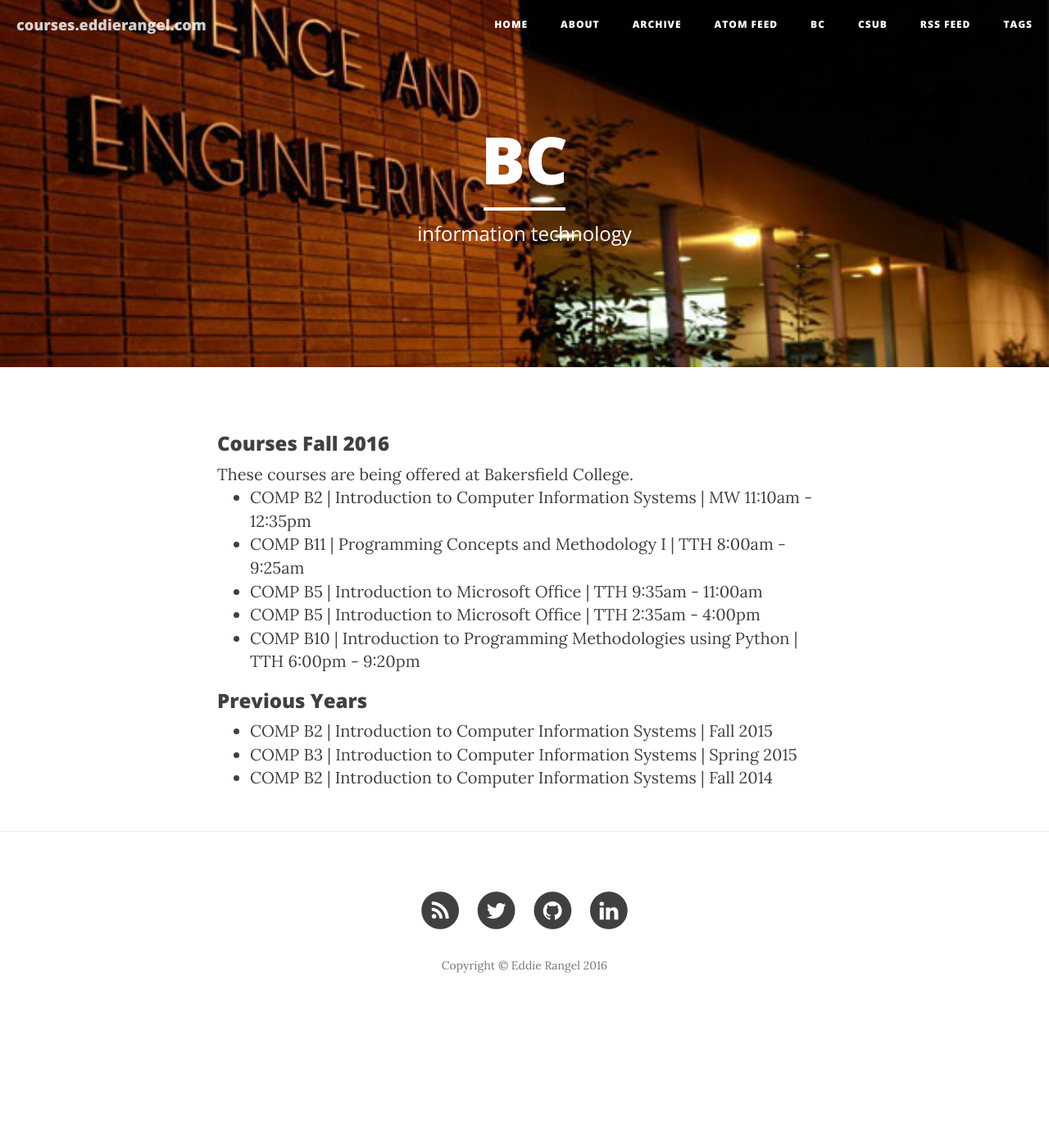
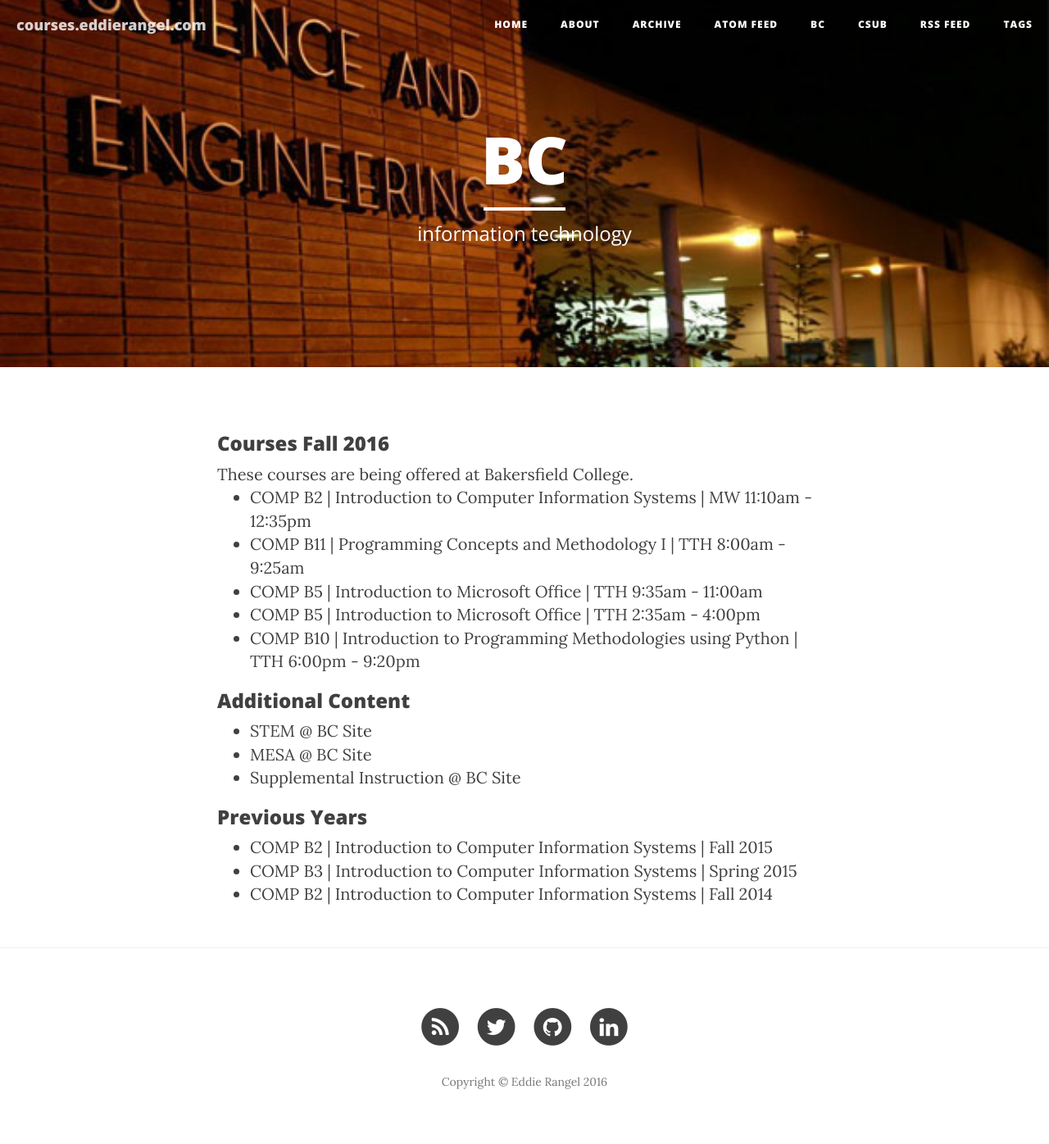
Before and after one commit to eddierangel/eddierangel.github.io, a Jekyll site: the page built from bc.html, in a window 1280 px wide. Shown: the whole page at 82% size. Built offline with Jekyll 4.4.1, drawn with Linux system fonts in a browser that asks for light colours; nearby versions of some CDN libraries; before the commit the page ends 1254 px from its top, so only the background shows below that.

Commit message:
Updating Links

```diff
--- a/bc.html
+++ b/bc.html
@@ -15,6 +15,12 @@ header-img: "img/ScienceBuilding_BC.jpg"
         <li>COMP B5 | Introduction to Microsoft Office | <a href="https://github.com/eddierangel/COMPB5">TTH 2:35am - 4:00pm</a></li>
         <li>COMP B10 | Introduction to Programming Methodologies using Python | <a href="https://github.com/eddierangel/COMPB10">TTH 6:00pm - 9:20pm</a></li>
     </ul>
+    <h3>Additional Content</h3>
+    <ul>
+        <li>STEM @ BC <a href="https://www.bakersfieldcollege.edu/stem">Site</a></li>
+        <li>MESA @ BC <a href="https://www.bakersfieldcollege.edu/student/mesa">Site</a></li>
+        <li>Supplemental Instruction @ BC <a href="https://www.bakersfieldcollege.edu/student/mesa">Site</a></li>
+    </ul>
     <h3>Previous Years</h3>
     <ul>
          <li>COMP B2 | Introduction to Computer Information Systems | <a href="https://github.com/eddierangel/COMPB2">Fall 2015</a></li>
```
